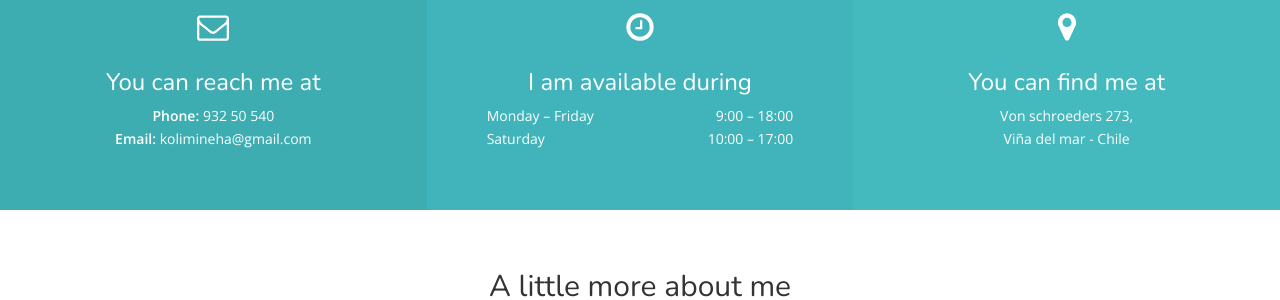
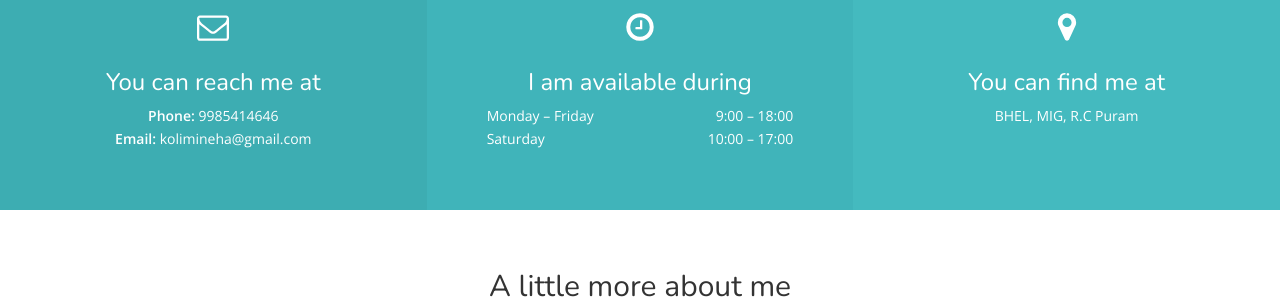
Before and after one commit to nehakolimi/nehakolimi.github.io, a Jekyll site: the page built from index.html, in a window 1280 px wide and 900 px high, scrolled down 441 px. Shown: the part 154-454 px from the top of the window. Built offline with Jekyll 4.4.1, drawn with Linux system fonts in a browser that asks for light colours; nearby versions of some CDN libraries.

Commit message:
Location update

```diff
--- a/_config.yml
+++ b/_config.yml
@@ -16,10 +16,10 @@
 
 # Contact info
 contact:
-    phone: 932 50 540
+    phone: 9985414646
     emergency: 931 53 234
     email: kolimineha@gmail.com
-    address: Von schroeders 273, <br> Viña del mar - Chile
+    address: BHEL, MIG, R.C Puram
 
 # Opening hours
 monday_friday: 9:00 – 18:00
```
